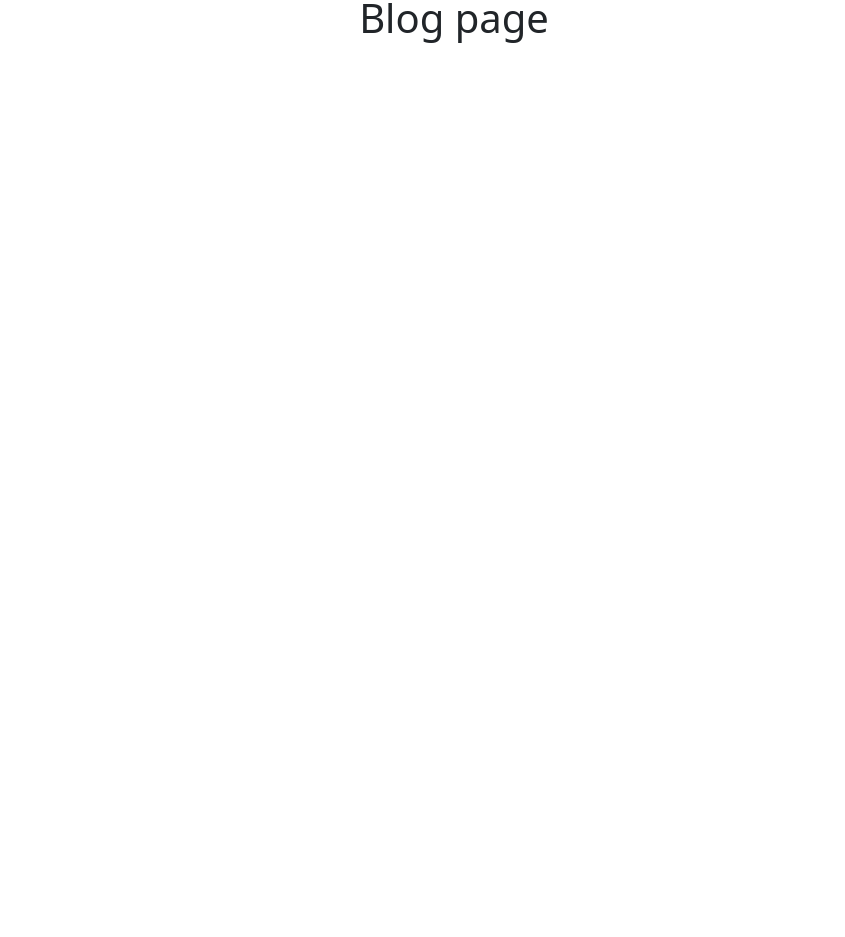
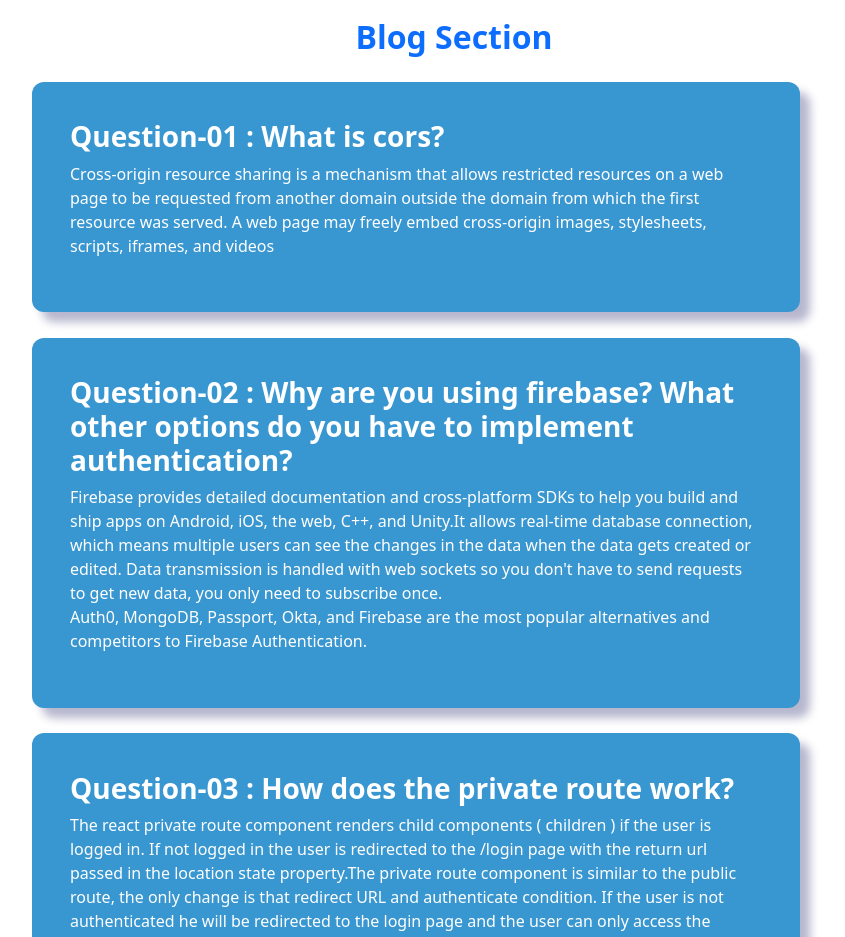
Before and after one commit to RakibulHasan2/education-better, a React (Create React App) app: page /Blog in a window 1280 px wide. Shown: the part 80-1017 px from the top of the page, without its empty margins (186-1031 px from the left). Before the commit the page ends 800 px from the top, so only its background shows below. Built offline with nearby package versions, Linux system fonts and the light colour scheme.

Commit message:
blog section done

```diff
--- /dev/null
+++ b/src/Component/Blog/Blog.css
@@ -0,0 +1,14 @@
+.QA{
+    width: 60%;
+    text-align: left;
+    background-color:rgb(56, 150, 209);
+    margin:2%;
+    margin-left: 17%;
+    padding:3%;
+    border-radius:12px;
+    box-shadow: 10px 10px 10px rgb(182, 182, 206);
+    color: white;
+}
+.QA:hover {
+    background-color: rgb(54, 53, 52);
+}
--- /dev/null
+++ b/src/Component/Blog/Blog.js
@@ -0,0 +1,31 @@
+import React from 'react';
+import './Blog.css'
+const Blog = () => {
+    return (
+        <div>
+                <h2 className= 'fw-bold text-primary mt-4'>Blog Section</h2>
+            <div>
+                <div className='QA'>
+                    <h3 className='fw-bold'>Question-01 : What is cors?</h3>
+                    <p>Cross-origin resource sharing is a mechanism that allows restricted resources on a web page to be requested from another domain outside the domain from which the first resource was served. A web page may freely embed cross-origin images, stylesheets, scripts, iframes, and videos </p>
+                </div>
+                <div className='QA'>
+                    <h3 className='fw-bold'>Question-02 : Why are you using firebase? What other options do you have to implement authentication?</h3>
+                    <p>Firebase provides detailed documentation and cross-platform SDKs to help you build and ship apps on Android, iOS, the web, C++, and Unity.It allows real-time database connection, which means multiple users can see the changes in the data when the data gets created or edited. Data transmission is handled with web sockets so you don't have to send requests to get new data, you only need to subscribe once. <br />Auth0, MongoDB, Passport, Okta, and Firebase are the most popular alternatives and competitors to Firebase Authentication.</p>
+                </div>
+                <div className='QA'>
+                    <h3 className='fw-bold'>Question-03 : How does the private route work?</h3>
+                    <p>The react private route component renders child components ( children ) if the user is logged in. If not logged in the user is redirected to the /login page with the return url passed in the location state property.The private route component is similar to the public route, the only change is that redirect URL and authenticate condition. If the user is not authenticated he will be redirected to the login page and the user can only access the authenticated routes If he is authenticated (Logged in)</p>
+                 </div>
+                 <div className='QA'>
+                    <h3 className='fw-bold'>Question-04 : What is Node? How does Node work?</h3>
+                    <p>Node.js is an open-source, cross-platform, back-end JavaScript runtime environment that runs on a JavaScript Engine and executes JavaScript code outside a web browser, which was designed to build scalable network applications <br />Node is a used as backend service where javascript works on the server-side of the application. This way javascript is used on both frontend and backend. Node. js runs on chrome v8 engine which converts javascript code into machine code, it is highly scalable, lightweight, fast, and data-intensive. </p>
+                 </div>
+            </div>
+
+        </div>
+
+    );
+};
+
+export default Blog;
--- a/src/Routes/Route.js
+++ b/src/Routes/Route.js
@@ -1,4 +1,5 @@
 import { createBrowserRouter } from "react-router-dom";
+import Blog from "../Component/Blog/Blog";
 import Courses from "../Component/Courses/Courses";
 import Home from "../Component/Home/Home";
 import Main from "../Layout/Main";
@@ -24,7 +25,7 @@ export const routes = createBrowserRouter([
             },
             {
                 path: '/Blog',
-                element:<h1>Blog page</h1>
+                element: <Blog></Blog>
             },  {
                 path: '/login',
                 element: <h1>Login page</h1>
```
